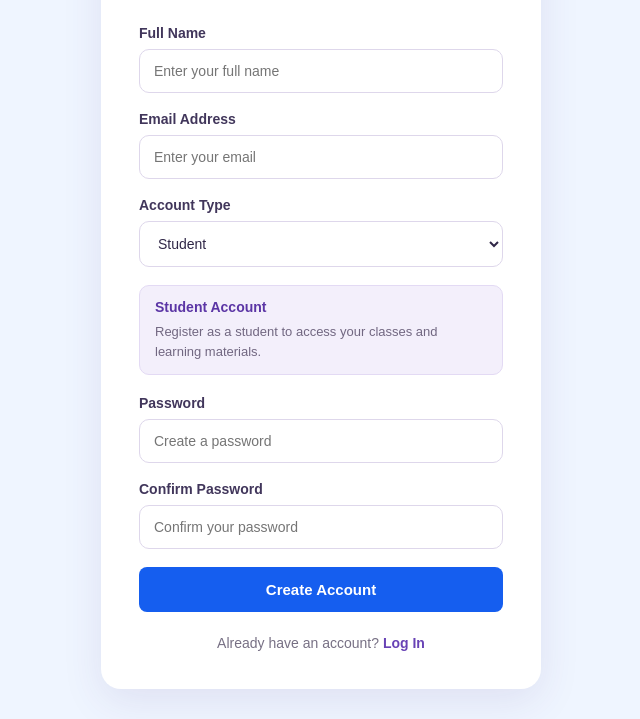
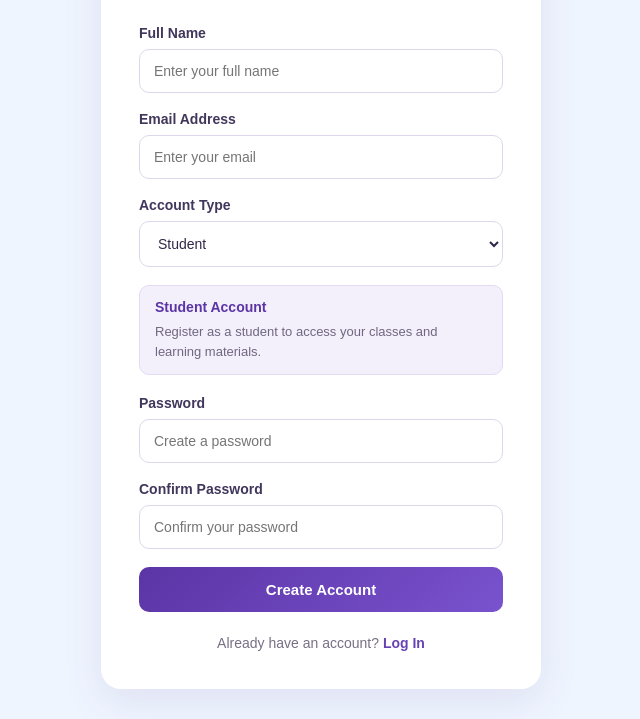
Before and after one commit to bienjohngregp-sketch/EduConnect, a plain HTML site: page register.html in a window 1280 px wide. Shown: the part 200-919 px from the top of the page, without its empty margins (319-959 px from the left). Drawn offline with nearby package versions, Linux system fonts and the light colour scheme.

Commit message:
Update register.html

```diff
--- a/register.html
+++ b/register.html
@@ -130,26 +130,31 @@
             line-height: 1.5;
         }
 
-        /* BLUE CREATE ACCOUNT BUTTON */
-        .auth-button {
+        /* FORCE PURPLE CREATE ACCOUNT BUTTON */
+        button#registerButton.auth-button {
+            display: block;
             width: 100%;
             padding: 14px;
-            border: none;
+            border: none !important;
             border-radius: 10px;
-            background: linear-gradient(135deg, #2563eb, #3b82f6);
-            color: white;
+            background: linear-gradient(135deg, #5b35a5, #7952ce) !important;
+            background-color: #5b35a5 !important;
+            color: #ffffff !important;
             font-size: 15px;
             font-weight: 700;
             cursor: pointer;
             transition: 0.25s;
+            appearance: none;
+            -webkit-appearance: none;
         }
 
-        .auth-button:hover {
+        button#registerButton.auth-button:hover {
+            background: linear-gradient(135deg, #4b278f, #6842b5) !important;
+            box-shadow: 0 7px 18px rgba(91, 53, 165, 0.25);
             transform: translateY(-2px);
-            box-shadow: 0 7px 18px rgba(37, 99, 235, 0.25);
         }
 
-        .auth-button:disabled {
+        button#registerButton.auth-button:disabled {
             opacity: 0.65;
             cursor: not-allowed;
             transform: none;
```
